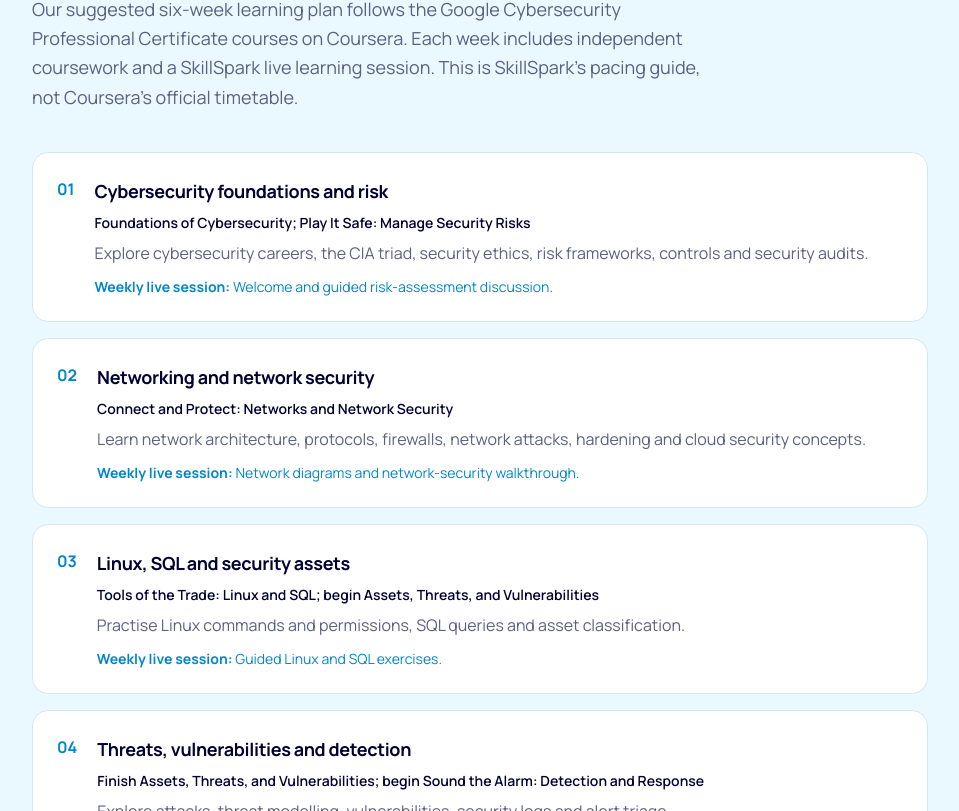
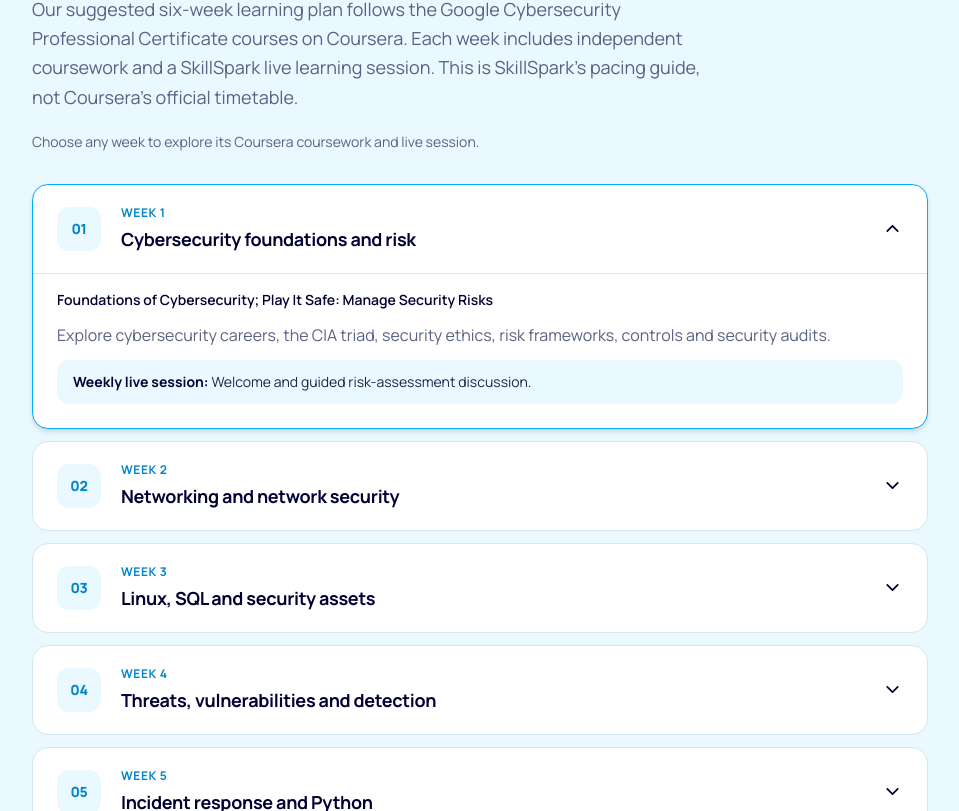
Before and after one commit to msugh1/skillspart-bootcamp, a React (Vite) app: page /programmes/cybersecurity in a window 1280 px wide. Shown: the part 1709-2520 px from the top of the page, without its empty margins (160-1119 px from the left). Built offline with nearby package versions, Linux system fonts and the light colour scheme; no server answers; the HTML template or start-up script is replaced by a standard one.

Commit message:
feat: make the six-week Coursera curriculum expandable

```diff
--- a/src/pages/CybersecurityPage.tsx
+++ b/src/pages/CybersecurityPage.tsx
@@ -1,4 +1,5 @@
-import { BookOpen, Cpu, KeyRound, Laptop, Network, ShieldAlert, ShieldCheck, Users, Wifi } from "lucide-react";
+import { BookOpen, ChevronDown, Cpu, KeyRound, Laptop, Network, ShieldAlert, ShieldCheck, Users, Wifi } from "lucide-react";
+import { useState } from "react";
 import Accordion from "../components/ui/Accordion";
 import ApplyButton from "../components/ui/ApplyButton";
 import CallToAction from "../components/ui/CallToAction";
@@ -17,6 +18,8 @@
   { icon: BookOpen, title: "Further pathways", body: "Discover certificates and next steps, where available." },
 ];
 export default function CybersecurityPage() {
+  const [expandedWeek, setExpandedWeek] = useState<number | null>(1);
+
   return (
     <>
       <section className="border-b border-line bg-white">
@@ -42,7 +45,58 @@
       <section className="bg-mist px-5 py-20 sm:px-8">
         <div className="mx-auto max-w-4xl">
           <SectionHeading eyebrow="Six-week curriculum" title="Learn with Google on Coursera">Our suggested six-week learning plan follows the Google Cybersecurity Professional Certificate courses on Coursera. Each week includes independent coursework and a SkillSpark live learning session. This is SkillSpark’s pacing guide, not Coursera’s official timetable.</SectionHeading>
-          <ol className="mt-10 space-y-4">{CURRICULUM.map((topic, index) => <li key={topic.title}><Reveal><div className="flex gap-5 rounded-2xl border border-line bg-white p-6"><span className="font-bold text-spark-dark">{String(index + 1).padStart(2, "0")}</span><div><h3 className="text-lg font-bold">{topic.title}</h3><p className="mt-2 text-sm font-semibold text-navy">{topic.courses}</p><p className="mt-2 text-muted">{topic.body}</p><p className="mt-3 text-sm text-spark-dark"><strong>Weekly live session:</strong> {topic.live}</p></div></div></Reveal></li>)}</ol>
+          <p className="mt-5 text-sm text-muted">Choose any week to explore its Coursera coursework and live session.</p>
+          <ol className="mt-8 space-y-3">
+            {CURRICULUM.map((topic) => {
+              const isOpen = expandedWeek === topic.week;
+              const detailsId = `curriculum-week-${topic.week}`;
+              return (
+                <li key={topic.week}>
+                  <div className={`overflow-hidden rounded-2xl border bg-white transition-[border-color,box-shadow] duration-200 ${isOpen ? "border-spark shadow-md" : "border-line hover:border-spark/60"}`}>
+                    <h3>
+                      <button
+                        type="button"
+                        aria-expanded={isOpen}
+                        aria-controls={detailsId}
+                        onClick={() => setExpandedWeek(isOpen ? null : topic.week)}
+                        className="group flex w-full items-center gap-4 px-5 py-5 text-left sm:gap-5 sm:px-6"
+                      >
+                        <span className="grid size-11 shrink-0 place-items-center rounded-xl bg-mist text-sm font-extrabold text-spark-dark">
+                          {String(topic.week).padStart(2, "0")}
+                        </span>
+                        <span className="min-w-0 flex-1">
+                          <span className="block text-xs font-bold uppercase tracking-wider text-spark-dark">Week {topic.week}</span>
+                          <span className="mt-1 block text-base font-bold text-navy sm:text-lg">{topic.title}</span>
+                        </span>
+                        <ChevronDown
+                          size={21}
+                          aria-hidden="true"
+                          className={`shrink-0 text-navy transition-transform duration-200 group-hover:text-spark-dark motion-reduce:transition-none ${isOpen ? "rotate-180" : ""}`}
+                        />
+                      </button>
+                    </h3>
+                    <div
+                      id={detailsId}
+                      role="region"
+                      aria-label={`Week ${topic.week} details`}
+                      aria-hidden={!isOpen}
+                      className={`grid overflow-hidden transition-[grid-template-rows,opacity] duration-300 motion-reduce:transition-none ${isOpen ? "grid-rows-[1fr] opacity-100" : "grid-rows-[0fr] opacity-0"}`}
+                    >
+                      <div className="min-h-0 overflow-hidden">
+                        <div className="space-y-3 border-t border-line px-5 pb-6 pt-4 sm:px-6">
+                          <p className="text-sm font-semibold text-navy">{topic.courses}</p>
+                          <p className="leading-relaxed text-muted">{topic.body}</p>
+                          <div className="rounded-xl bg-mist px-4 py-3 text-sm text-ink">
+                            <strong className="text-navy">Weekly live session:</strong> {topic.live}
+                          </div>
+                        </div>
+                      </div>
+                    </div>
+                  </div>
+                </li>
+              );
+            })}
+          </ol>
         </div>
       </section>
       <section className="mx-auto grid max-w-7xl gap-12 px-5 py-20 sm:px-8 lg:grid-cols-2">
```
